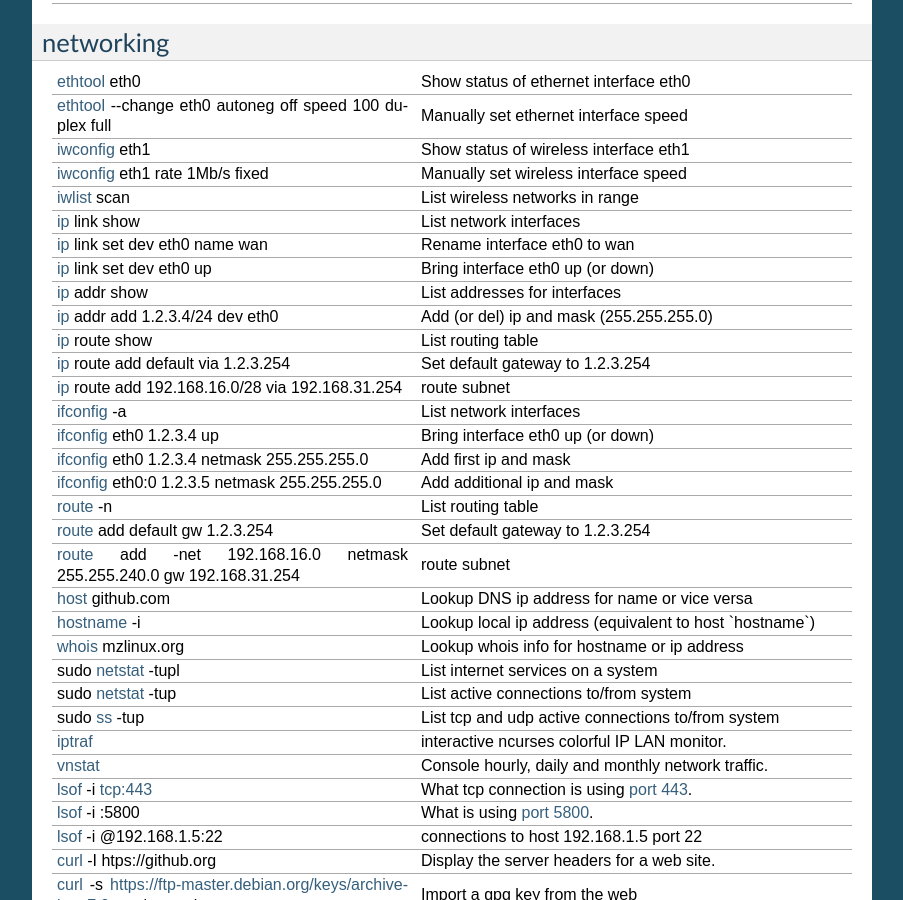
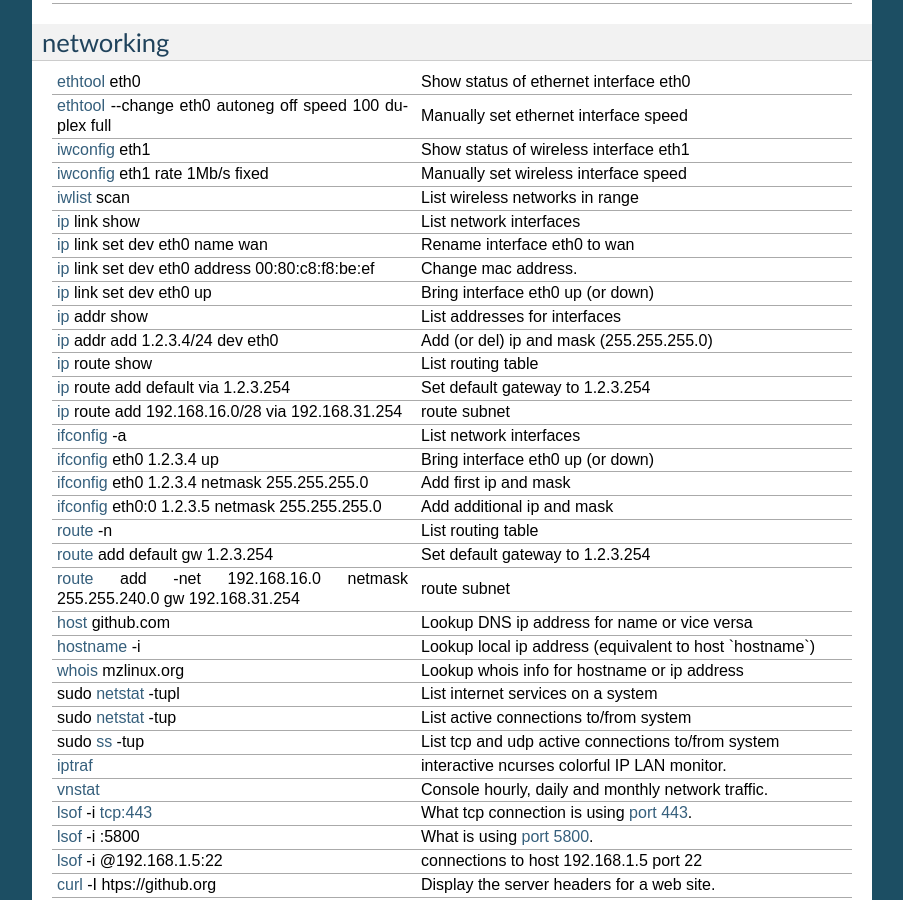
Before and after one commit to marczz/unix_memo, a Sphinx documentation site: the page built from source/commands.rst, in a window 1280 px wide and 900 px high, scrolled down 5849 px. Shown: the whole window, without its empty margins (198-1101 px from the left). Built offline with Sphinx 7.4.7, drawn with Linux system fonts in a browser that asks for light colours; the version number could not be read and is left out.

Commit message:
command.rst: added mac change with ip link set.

```diff
--- a/source/commands.rst
+++ b/source/commands.rst
@@ -302,6 +302,7 @@ networking
    :man:`iwlist` scan%List wireless networks in range
    :man:`ip` link show%List network interfaces
    :man:`ip` link set dev eth0 name wan%Rename interface eth0 to wan
+   :man:`ip` link set dev eth0 address 00:80:c8:f8:be:ef%Change mac address.
    :man:`ip` link set dev eth0 up%Bring interface eth0 up (or down)
    :man:`ip` addr show%List addresses for interfaces
    :man:`ip` addr add 1.2.3.4/24 dev eth0%Add (or del) ip and mask (255.255.255.0)
```
